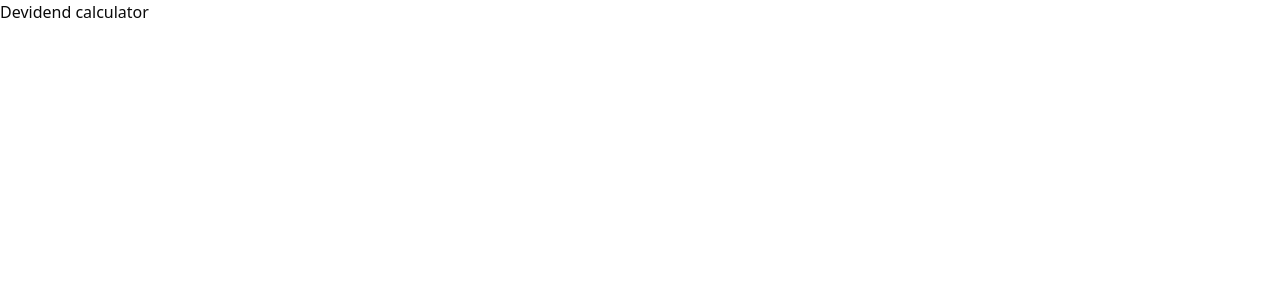
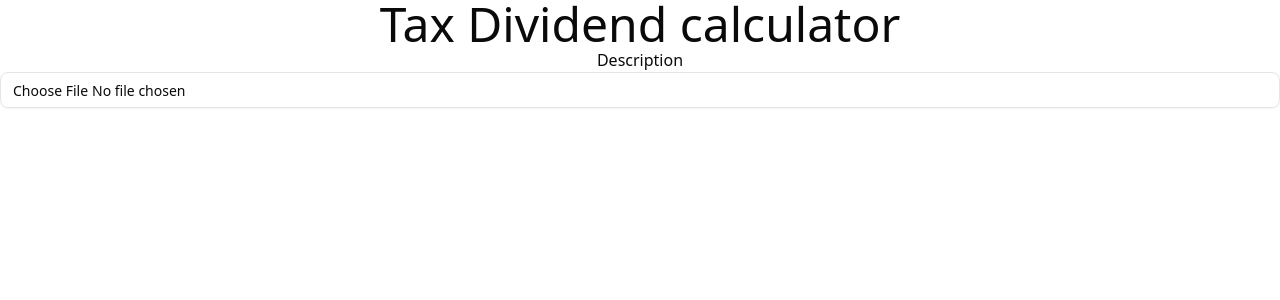
Before and after one commit to AndrewRatnikov/ib-devidends-calc, a React (Vite) app: page / in a window 1280 px wide. Shown: the top 300 px of the page. Built offline with nearby package versions, Linux system fonts and the light colour scheme.

Commit message:
update app.jsx

```diff
--- a/src/App.jsx
+++ b/src/App.jsx
@@ -1,8 +1,20 @@
+import { Input } from '@/src/components/ui/input';
+
 function App() {
   return (
-    <>
-      <h1>Devidend calculator</h1>
-    </>
+    <main>
+      <div>
+        <h1 className="text-5xl text-center">Tax Dividend calculator</h1>
+
+        <p className="text-center">Description</p>
+      </div>
+
+      <div>
+        <form>
+          <Input type="file" />
+        </form>
+      </div>
+    </main>
   );
 }
 
```
